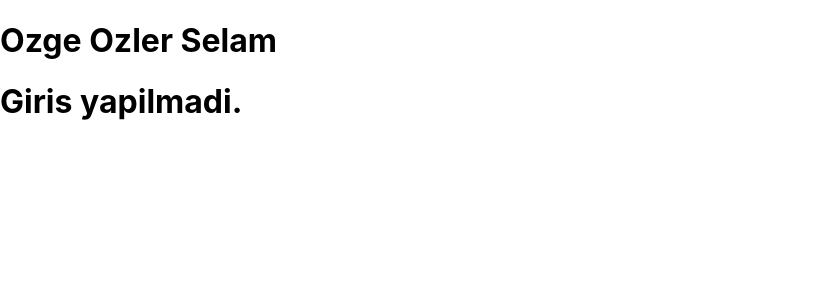
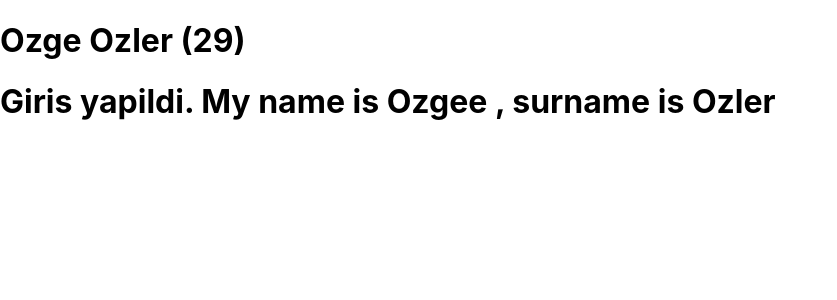
Before and after one commit to ozgeozler93/hello-react, a React (Create React App) app: page / in a window 1280 px wide. Shown: the top 300 px of the page, without its empty margins (0-837 px from the left). Built offline with nearby package versions, Linux system fonts and the light colour scheme.

Commit message:
second props commit.

```diff
--- a/src/App.js
+++ b/src/App.js
@@ -5,7 +5,7 @@ import User from './components/User';
 
 const name = 'Ozgee';
 const surname = 'Ozler';
-const isLoggedIn = false;
+const isLoggedIn = true;
 
 function App() {
   return (
@@ -63,7 +63,7 @@ function App() {
 
     <>
 
-    <User name="Ozge" surname= "Ozler" isLoggedIn={false}/>
+    <User name="Ozge" surname= "Ozler" isLoggedIn={true} age={29}/>
     <h1>
     {isLoggedIn? `Giris yapildi. My name is  ${name} , surname is  ${surname}` : 'Giris yapilmadi.'}
     </h1>
--- a/src/components/User.js
+++ b/src/components/User.js
@@ -1,7 +1,8 @@
-function user(props){
-    console.log(props);
-    return(<h1>{props.name} {props.surname} Selam </h1>)
+function User({name,surname, isLoggedIn, age}){
+   // console.log(props);
+    //return(<h1>{props.name} {props.surname} Selam </h1>)
+    return <h1> {isLoggedIn ? `${name} ${surname} (${age})` : `Giris yapmadiniz.` }</h1>
 }
 
 
-export default user;
+export default User;
```
